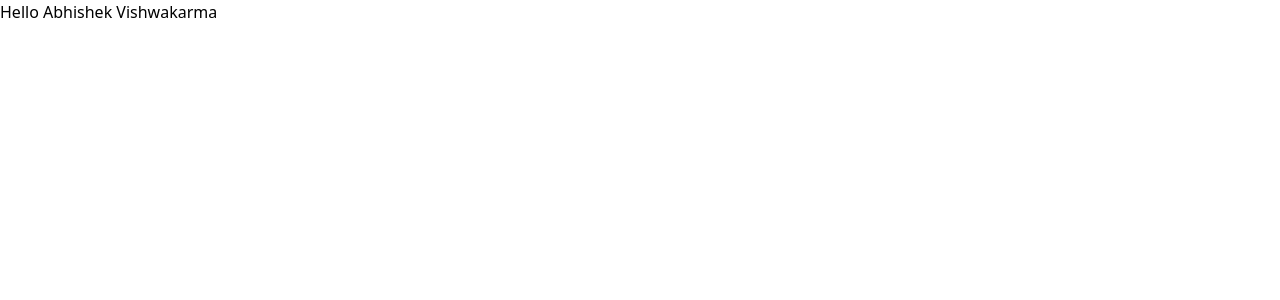
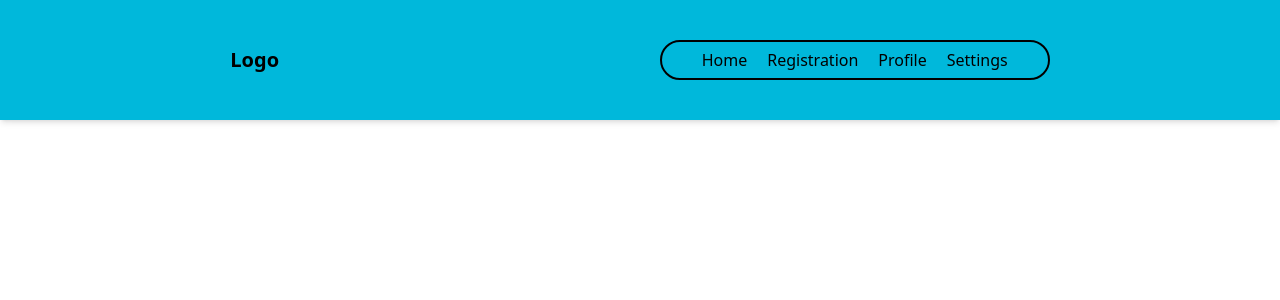
Before and after one commit to Abhi-Aku/CrudOperation, a React (Vite) app in the folder Frontend/: page / in a window 1280 px wide. Shown: the top 300 px of the page. Built offline with nearby package versions, Linux system fonts and the light colour scheme.

Commit message:
data
Upadate

```diff
--- a/Frontend/package.json
+++ b/Frontend/package.json
@@ -14,6 +14,7 @@
     "axios": "^1.8.1",
     "react": "^19.0.0",
     "react-dom": "^19.0.0",
+    "react-icons": "^5.5.0",
     "react-router-dom": "^7.2.0",
     "tailwindcss": "^4.0.9"
   },
--- a/Frontend/src/App.jsx
+++ b/Frontend/src/App.jsx
@@ -1,18 +1,16 @@
 import React from 'react';
+import { BrowserRouter, Routes, Route } from 'react-router-dom';
 import Dashboard from './Components/Dashbord';
 import Registration from './Components/Registration';
-import {Home}from './Components/Home'; // Ensure correct import
-import { BrowserRouter, Routes, Route } from 'react-router-dom';
+import Home from './Components/Home';
 
 const App = () => {
   return (
     <BrowserRouter>
       <Routes>
         <Route path="/" element={<Home />} />
-        <Route path="/dashbord" element={<Dashboard />}>
-          {/* Fix: Remove leading '/' in the nested path */}
-          <Route path="registration" element={<Registration />} />
-        </Route>
+        <Route path="/dashboard" element={<Dashboard />} />
+        <Route path="/registration" element={<Registration />} />
       </Routes>
     </BrowserRouter>
   );
--- a/Frontend/src/Components/Home.jsx
+++ b/Frontend/src/Components/Home.jsx
@@ -1,9 +1,62 @@
-import React from 'react'
+import React, { useState } from "react";
+import { GiHamburgerMenu } from "react-icons/gi";
+import { MdClose } from "react-icons/md";
+import { NavLink } from "react-router-dom";
 
-export const Home = () => {
+const Home = () => {
+  const [menuOpen, setMenuOpen] = useState(false);
+
+
+
   return (
     <>
-       <h1>Hello  Abhishek Vishwakarma </h1>
+      {/* Navbar Section */}
+      <section className="fixed top-0 left-0 w-full flex justify-around items-center bg-cyan-500 p-10 shadow-md">
+        {/* Logo */}
+        <div className="font-bold text-xl">Logo</div>
+
+        {/* Desktop Navigation */}
+        <nav className="hidden md:flex items-center h-10 border-2 rounded-3xl border-black px-10">
+  <ul className="flex space-x-5">
+    <NavLink to="/" className="hover:font-black cursor-pointer">
+      <li>Home</li>
+    </NavLink>
+    <NavLink to="/registration" className="hover:font-black cursor-pointer">
+      <li >Registration</li>
+    </NavLink>
+    <NavLink to="" className="hover:font-black cursor-pointer">
+      <li>Profile</li>
+    </NavLink>
+    <NavLink to="" className="hover:font-black cursor-pointer">
+      <li>Settings</li>
+    </NavLink>
+  </ul>
+</nav>
+
+        {/* Mobile Menu Button */}
+        <button
+          className="md:hidden text-2xl"
+          onClick={() => setMenuOpen(!menuOpen)}
+        >
+          {menuOpen ? <MdClose /> : <GiHamburgerMenu />}
+        </button>
+      </section>
+
+      {/* Mobile Navigation */}
+      {menuOpen && (
+        <nav className="absolute top-14 left-0 w-full bg-cyan-600 p-5 shadow-md md:hidden">
+          <ul className="flex flex-col space-y-4 text-center">
+            <li className="hover:font-black cursor-pointer">Home</li>
+            <li className="hover:font-black cursor-pointer">Registration</li>
+            <li className="hover:font-black cursor-pointer">Profile</li>
+            <li className="hover:font-black cursor-pointer">Settings</li>
+          </ul>
+        </nav>
+      )}
+
+
     </>
-  )
-}
+  );
+};
+
+export default Home;
--- /dev/null
+++ b/Frontend/src/Components/Login.jsx
@@ -0,0 +1,10 @@
+import React from 'react'
+
+const Login = () => {
+  return (
+<>
+ <h1>Login</h1>
+</>  )
+}
+
+export default Login
```
Also changed, not shown: 1 other file (tests, documents, lock files or other folders).
